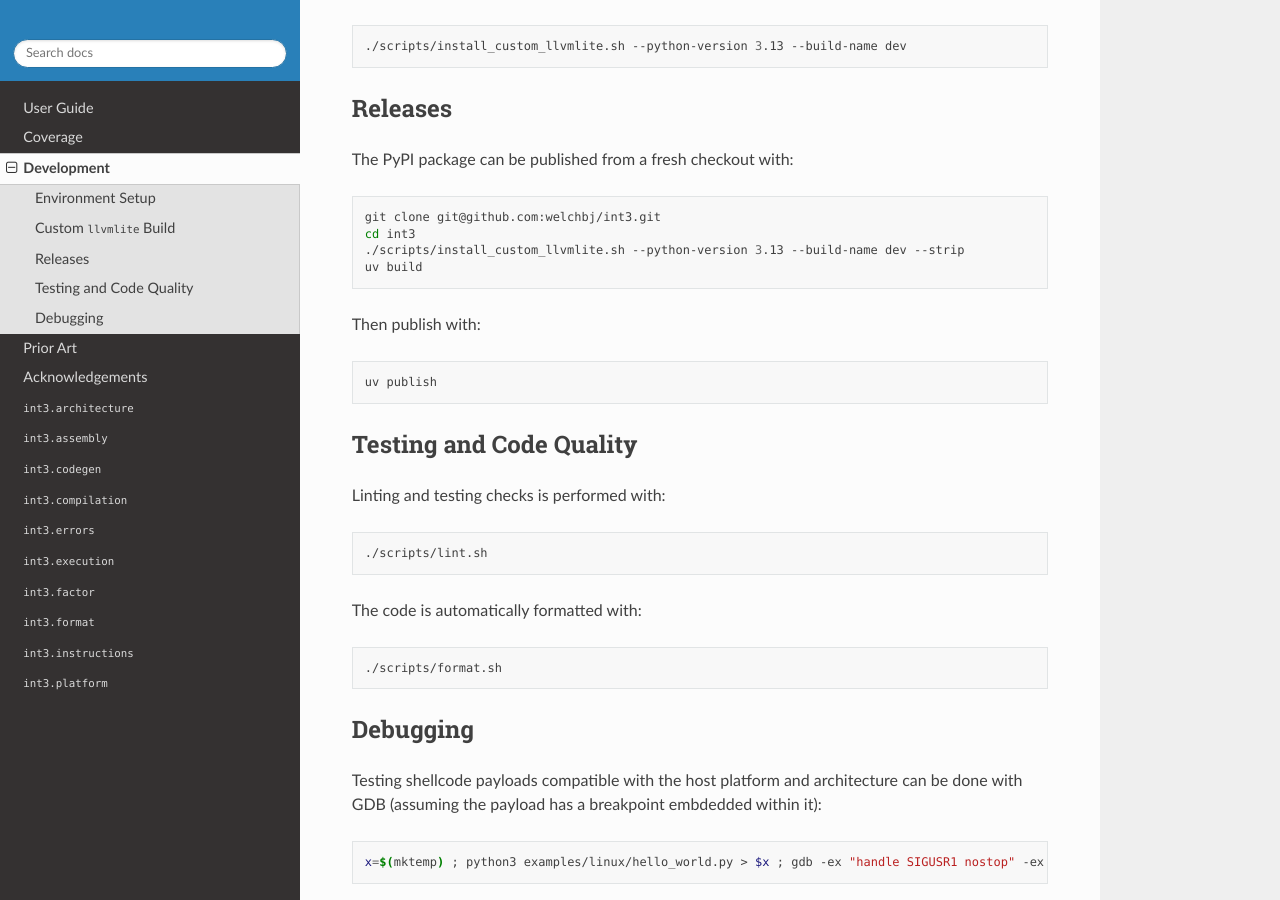
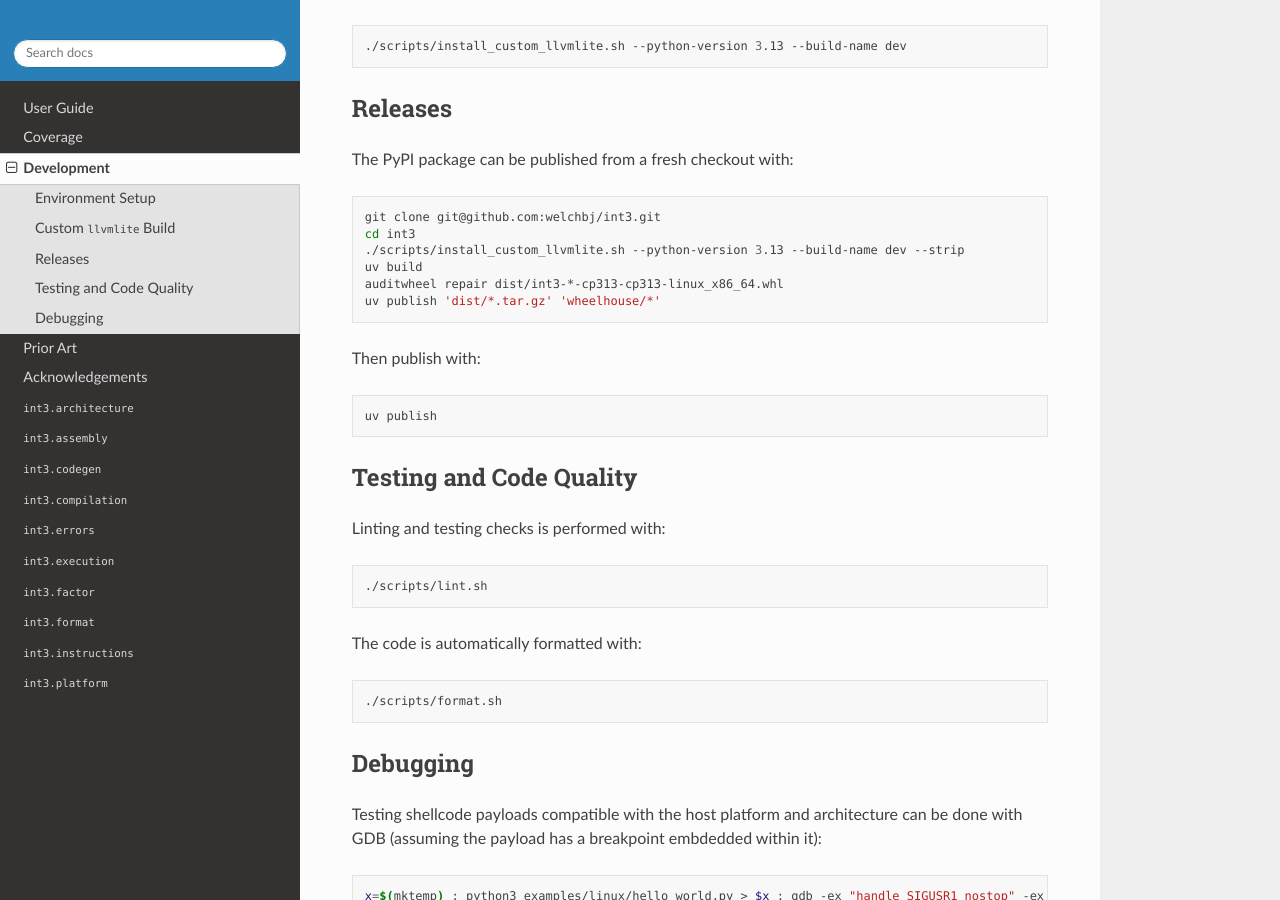
Before and after one commit to welchbj/int3, a Sphinx documentation site: the page built from docs/development.rst, in a window 1280 px wide and 900 px high, scrolled down 1048 px. Built offline with Sphinx 7.4.7 and the Read the Docs theme 3.1.0, drawn with Linux system fonts in a browser that asks for light colours.

Commit message:
Add auditwheel into release process to produce manylinux wheels

```diff
--- a/docs/development.rst
+++ b/docs/development.rst
@@ -56,6 +56,8 @@ The PyPI package can be published from a fresh checkout with:
     cd int3
     ./scripts/install_custom_llvmlite.sh --python-version 3.13 --build-name dev --strip
     uv build
+    auditwheel repair dist/int3-*-cp313-cp313-linux_x86_64.whl
+    uv publish 'dist/*.tar.gz' 'wheelhouse/*'
 
 Then publish with:
 
--- a/pyproject.toml
+++ b/pyproject.toml
@@ -113,6 +113,7 @@ docstring-code-format = true
 
 [dependency-groups]
 dev = [
+    "auditwheel>=6.4.2",
     "livereload>=2.7.1",
     "mypy>=1.15.0",
     "pytest>=8.3.5",
```
Also changed, not shown: other parts of docs/development.rst (+1 -1 lines), 2 other files.
